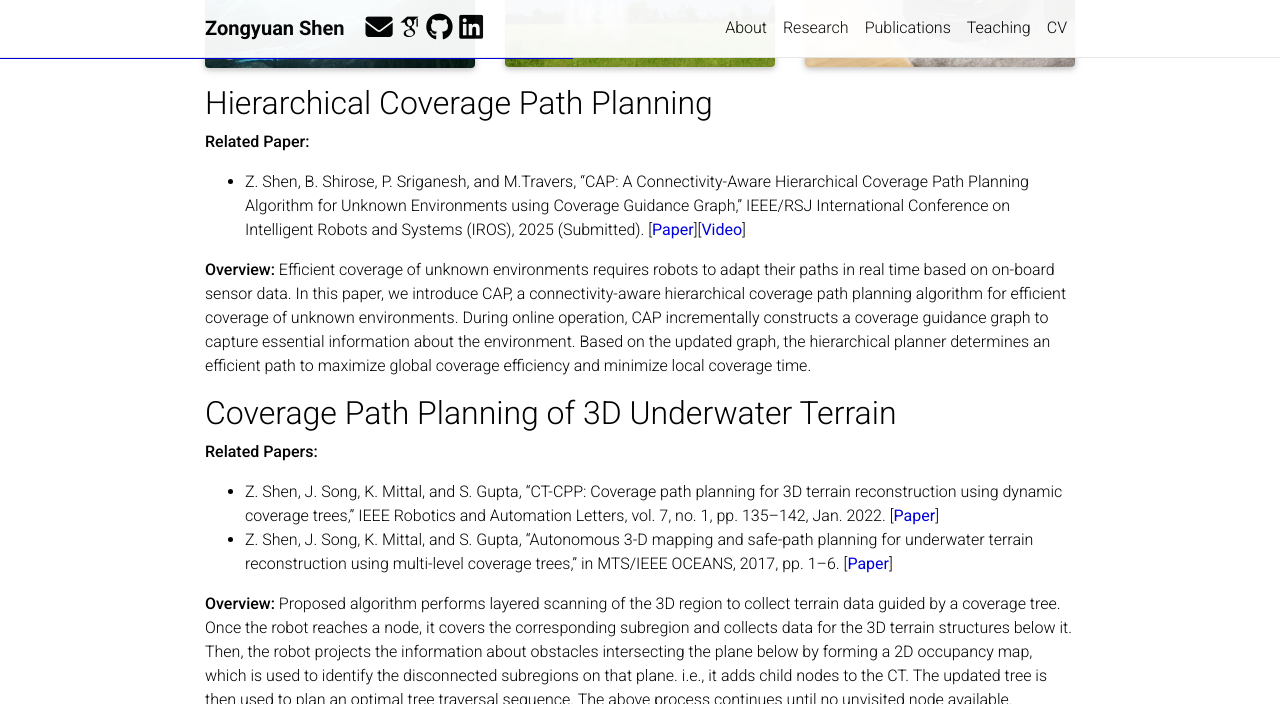
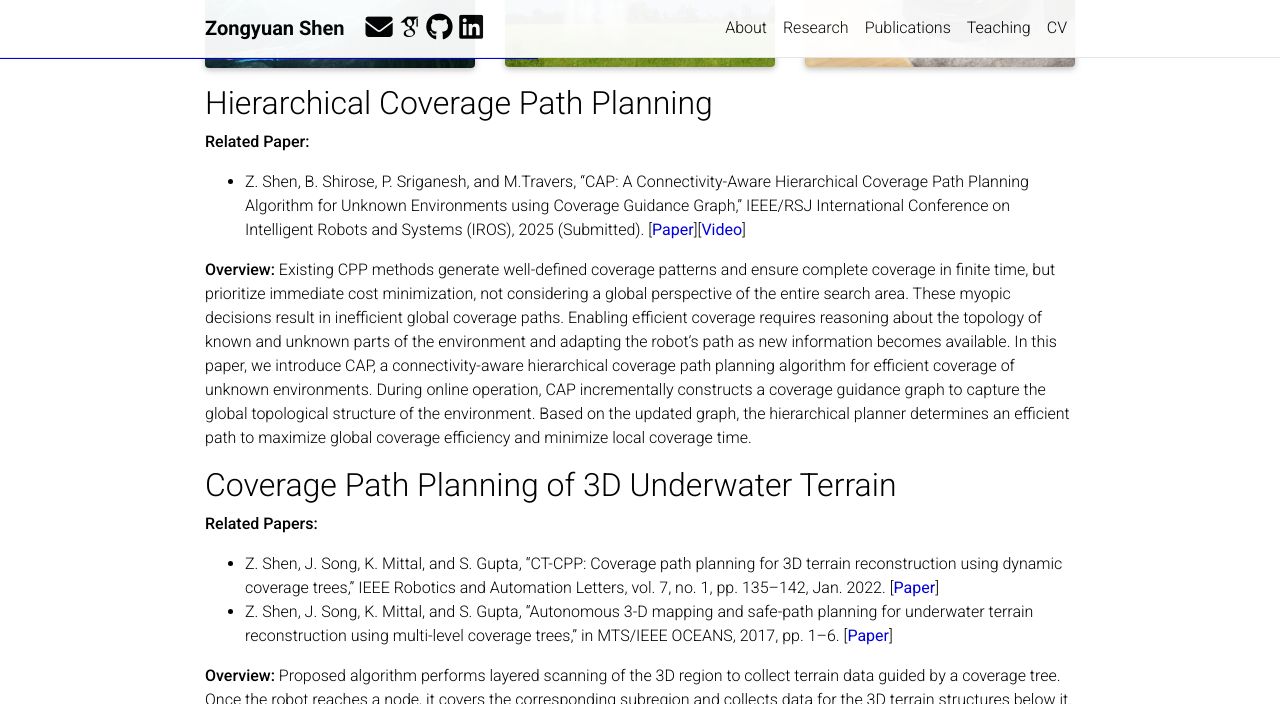
Before and after one commit to ZongyuanShen/ZongyuanShen.github.io, a Jekyll site: the page built from _projects/1_project.md, in a window 1280 px wide and 900 px high, scrolled down 501 px, cut to the strip 0-704 px from the top of the window. Built offline with Jekyll 4.4.1, drawn with Linux system fonts in a browser that asks for light colours; full-size pictures stand in for the smaller copies a plugin makes; some web fonts are replaced; comment, search, counter and statistics services are not loaded; a style sheet for code colours, icons or effects is not loaded.

Commit message:
Update 1_project.md

```diff
--- a/_projects/1_project.md
+++ b/_projects/1_project.md
@@ -29,7 +29,7 @@
 - Z. Shen, B. Shirose, P. Sriganesh, and M.Travers, “CAP: A Connectivity-Aware Hierarchical Coverage Path Planning Algorithm for Unknown Environments using Coverage Guidance Graph,” IEEE/RSJ International Conference on Intelligent Robots and Systems (IROS), 2025 (Submitted). [<b><a href="">Paper</a></b>][<b><a href="https://youtu.be/1pH-PkcRVZg">Video</a></b>]
 
 **Overview:**
-Efficient coverage of unknown environments requires robots to adapt their paths in real time based on on-board sensor data. In this paper, we introduce CAP, a connectivity-aware hierarchical coverage path planning algorithm for efficient coverage of unknown environments. During online operation, CAP incrementally constructs a coverage guidance graph to capture essential information about the environment. Based on the updated graph, the hierarchical planner determines an efficient path to maximize global coverage efficiency and minimize local coverage time.
+Existing CPP methods generate well-defined coverage patterns and ensure complete coverage in finite time, but prioritize immediate cost minimization, not considering a global perspective of the entire search area. These myopic decisions result in inefficient global coverage paths. Enabling efficient coverage requires reasoning about the topology of known and unknown parts of the environment and adapting the robot’s path as new information becomes available. In this paper, we introduce CAP, a connectivity-aware hierarchical coverage path planning algorithm for efficient coverage of unknown environments. During online operation, CAP incrementally constructs a coverage guidance graph to capture the global topological structure of the environment. Based on the updated graph, the hierarchical planner determines an efficient path to maximize global coverage efficiency and minimize local coverage time.
 
 ## Coverage Path Planning of 3D Underwater Terrain
 
```
